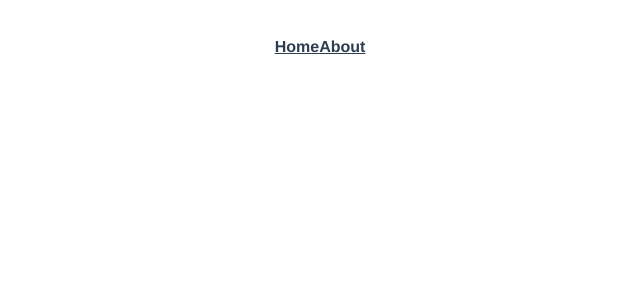
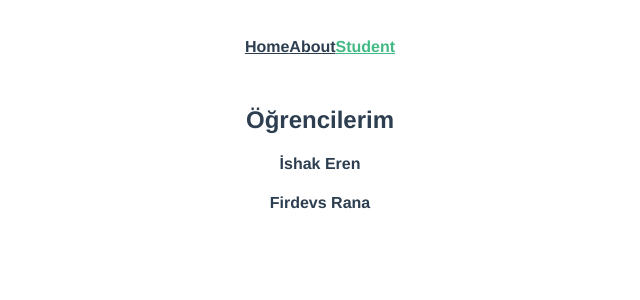
Before and after one commit to WarringCoder/Vue, a Vue app in the folder Learning.../Vu3-1/two/routing/: page /student in a window 1280 px wide. Before the commit this address had no page. Shown: the top 300 px of the page, without its empty margins (320-960 px from the left). Built offline with nearby package versions, Linux system fonts and the light colour scheme.

Commit message:
Routing_Lesson_Three_Completed

```diff
--- a/Learning.../Vu3-1/two/routing/src/App.vue
+++ b/Learning.../Vu3-1/two/routing/src/App.vue
@@ -1,9 +1,12 @@
 <template>
-  <nav>
-    <router-link to="/">Home</router-link>
-    <router-link to="/about">About</router-link>
-  </nav>
- <router-view/>
+  <div>
+    <nav>
+      <router-link to="/">Home</router-link>
+      <router-link to="/about">About</router-link>
+      <router-link to="/student">Student</router-link>
+    </nav>
+  <router-view/>
+ </div>
 </template>
 
 <style>
--- a/Learning.../Vu3-1/two/routing/src/router/index.js
+++ b/Learning.../Vu3-1/two/routing/src/router/index.js
@@ -1,5 +1,7 @@
 import { createRouter, createWebHistory } from 'vue-router'
-import HomeView from '../views/HomeView.vue'
+import HomeView from '../views/HomeView.vue';
+import AboutView from '@/views/AboutView.vue';
+import StudentView from '@/views/StudentView.vue';
 
 const routes = [
   {
@@ -10,10 +12,12 @@ const routes = [
   {
     path: '/about',
     name: 'about',
-    // route level code-splitting
-    // this generates a separate chunk (about.[hash].js) for this route
-    // which is lazy-loaded when the route is visited.
-    component: () => import(/* webpackChunkName: "about" */ '../views/AboutView.vue')
+    component: AboutView
+  },
+  {
+    path: '/student',
+    name: 'StudentView',
+    component: StudentView
   }
 ]
 
--- /dev/null
+++ b/Learning.../Vu3-1/two/routing/src/views/StudentView.vue
@@ -0,0 +1,28 @@
+<template>
+  <div class="home">
+    <h2>Öğrencilerim</h2>
+    <div v-for='student in students' :key="student.id">
+        <h4>{{ student.name }}</h4>
+    </div>
+ </div>
+</template>
+
+<script>
+// @ is an alias to /src
+
+
+export default {
+  name: 'StudentView',
+  components: {
+  },
+  data(){
+    return{
+        students:
+        [
+            {name:"İshak Eren", id:1},
+            {name:"Firdevs Rana", id:2}
+        ]
+    }
+  }
+}
+</script>
```
